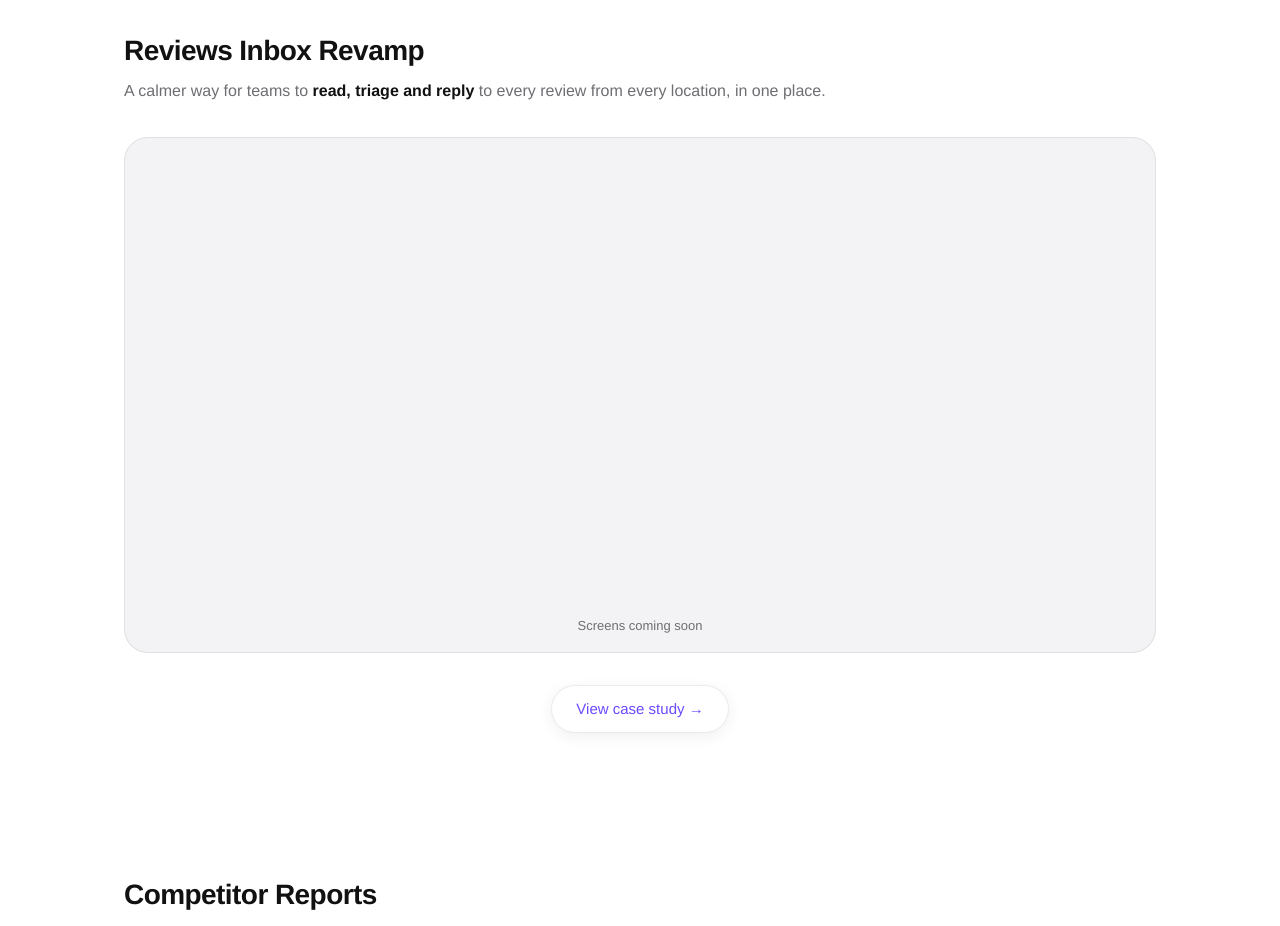
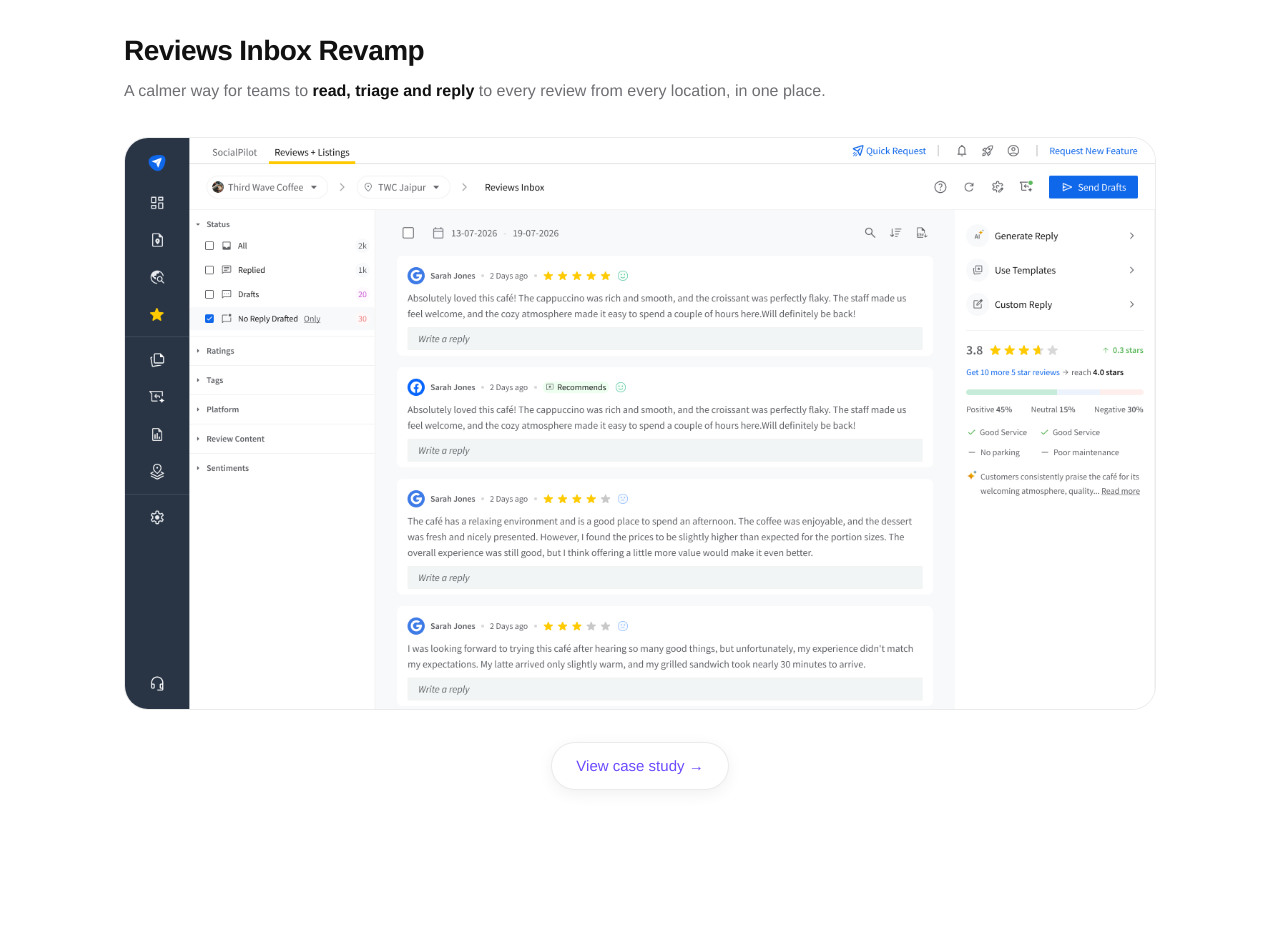
Before and after one commit to jatinsocial/Portfolio, a Next.js app: page / in a window 1280 px wide. Shown: the part 1360-2286 px from the top of the page. Built offline with nearby package versions, Linux system fonts and the light colour scheme.

Commit message:
Home: Reviews Inbox card shows just the inbox screen

```diff
--- a/app/globals.css
+++ b/app/globals.css
@@ -422,3 +422,7 @@ a:focus-visible, button:focus-visible { outline: 2px solid var(--accent); outlin
 /* A simple line where one part of the story ends and the next begins */
 .part-divider { border: 0; border-top: 1px solid var(--text-2); opacity: 0.35; margin: 0; }
 .part + .part { margin-top: 72px; }
+
+/* Home page project cover: just the product screen, no container around it */
+.case-card.has-cover { aspect-ratio: 1440 / 800; background: var(--bg); }
+.cover-full { display: block; width: 100%; height: 100%; object-fit: cover; }
--- a/app/page.tsx
+++ b/app/page.tsx
@@ -54,10 +54,15 @@ export default function Home() {
                 <h3>{p.title}</h3>
                 <p>{renderBold(p.description)}</p>
 
-                <a href={href} className="case-card" aria-label={`${p.title} case study`}>
-                  {/* Empty until real screens arrive: they go inside .zoom so the hover zoom keeps working */}
-                  <div className="zoom" />
-                  <span className="soon">Screens coming soon</span>
+                <a href={href} className={`case-card${p.cover ? " has-cover" : ""}`} aria-label={`${p.title} case study`}>
+                  {/* Screens go inside .zoom so the hover zoom keeps working */}
+                  <div className="zoom">
+                    {p.cover && (
+                      // eslint-disable-next-line @next/next/no-img-element
+                      <img className="cover-full" src={p.cover.src} alt={p.cover.alt} />
+                    )}
+                  </div>
+                  {!p.cover && <span className="soon">Screens coming soon</span>}
                 </a>
 
                 <div className="project-cta">
--- a/lib/projects.ts
+++ b/lib/projects.ts
@@ -3,7 +3,11 @@ export type Project = {
   title: string;
   // Wrap words in **double asterisks** to render them bold.
   description: string;
+  // The screen shown on the home page card (just the screen, no container).
+  cover?: Shot;
 };
+
+export type Shot = { src: string; alt: string };
 
 // Descriptions are placeholder copy, to be replaced with Jatin's own words.
 export const projects: Project[] = [
@@ -12,6 +16,7 @@ export const projects: Project[] = [
     title: "Reviews Inbox Revamp",
     description:
       "A calmer way for teams to **read, triage and reply** to every review from every location, in one place.",
+    cover: { src: "/case/reviews-inbox/cover.png", alt: "The redesigned Reviews Inbox" },
   },
   {
     slug: "competitor-reports",
```
Also changed, not shown: context/components.md (+1 -1 lines), context/changelog.md, 1 other file (tests, documents, lock files or other folders).
